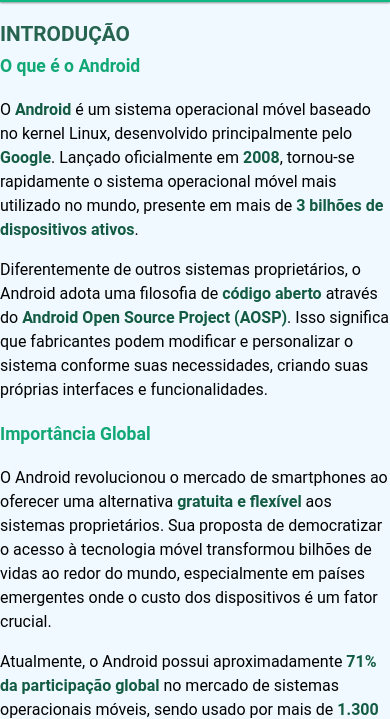
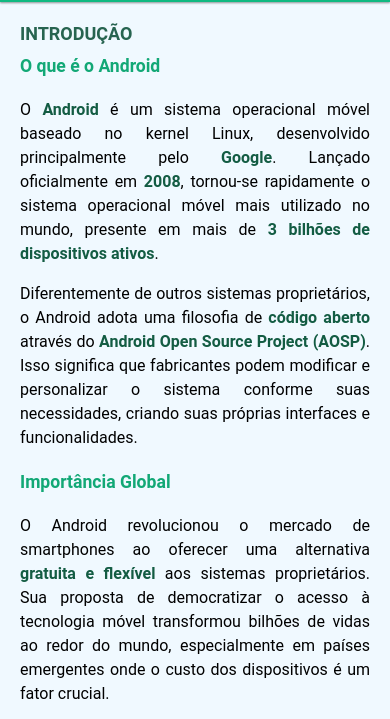
Before and after one commit to jose33-afk/android-site-2.0, a plain HTML site: page index.html in a window 390 px wide. Shown: the part 109-828 px from the top of the page. Drawn offline with Linux system fonts and the light colour scheme.

Commit message:
texto menor no mobile

```diff
--- a/assets/css/texto/texto.css
+++ b/assets/css/texto/texto.css
@@ -15,6 +15,7 @@
 }
 
 p {
+    text-align: justify;
     min-width: 200px;
     max-width: 700px;
     margin: 1em auto;
@@ -31,3 +32,12 @@
 main strong {
     color: #135c43;
 }
+
+@media (max-width: 767px) {
+    main {
+       width: 350px;
+    }
+    main  h1 {
+        font-size: 18px;
+    }
+}
```
